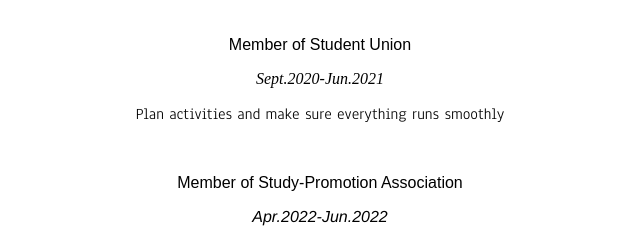
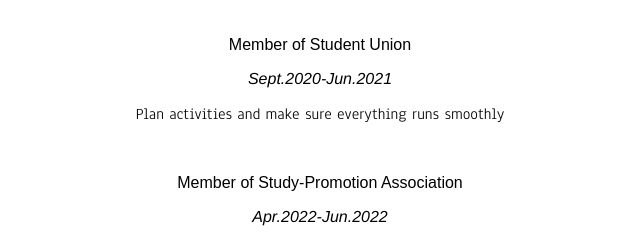
Before and after one commit to LenaASu/LenaASu.github.io, a plain HTML site: page html/EXTRACURRICULAR.html in a window 1280 px wide. Shown: the part 169-408 px from the top of the page, 320-960 px from the left. Drawn offline with Linux system fonts and the light colour scheme.

Commit message:
Update EXTRACURRICULAR.html

```diff
--- a/html/EXTRACURRICULAR.html
+++ b/html/EXTRACURRICULAR.html
@@ -20,7 +20,7 @@
 	</div>
 <div id="center">
 		<h1 style="font-family: ProstoOne;margin-left: -70%;font-size:3rem">Extracurricular</h1><br/>
-	<p>Member of Student Union</p></p><i>Sept.2020-Jun.2021</i></p>
+	<p>Member of Student Union</p><p><i>Sept.2020-Jun.2021</i></p>
 		<p style="font-family: Anaheim">Plan activities and make sure everything runs smoothly</p>
 		<br/>
 	<p>Member of Study-Promotion Association</p><p><i>Apr.2022-Jun.2022</i></p>
```
